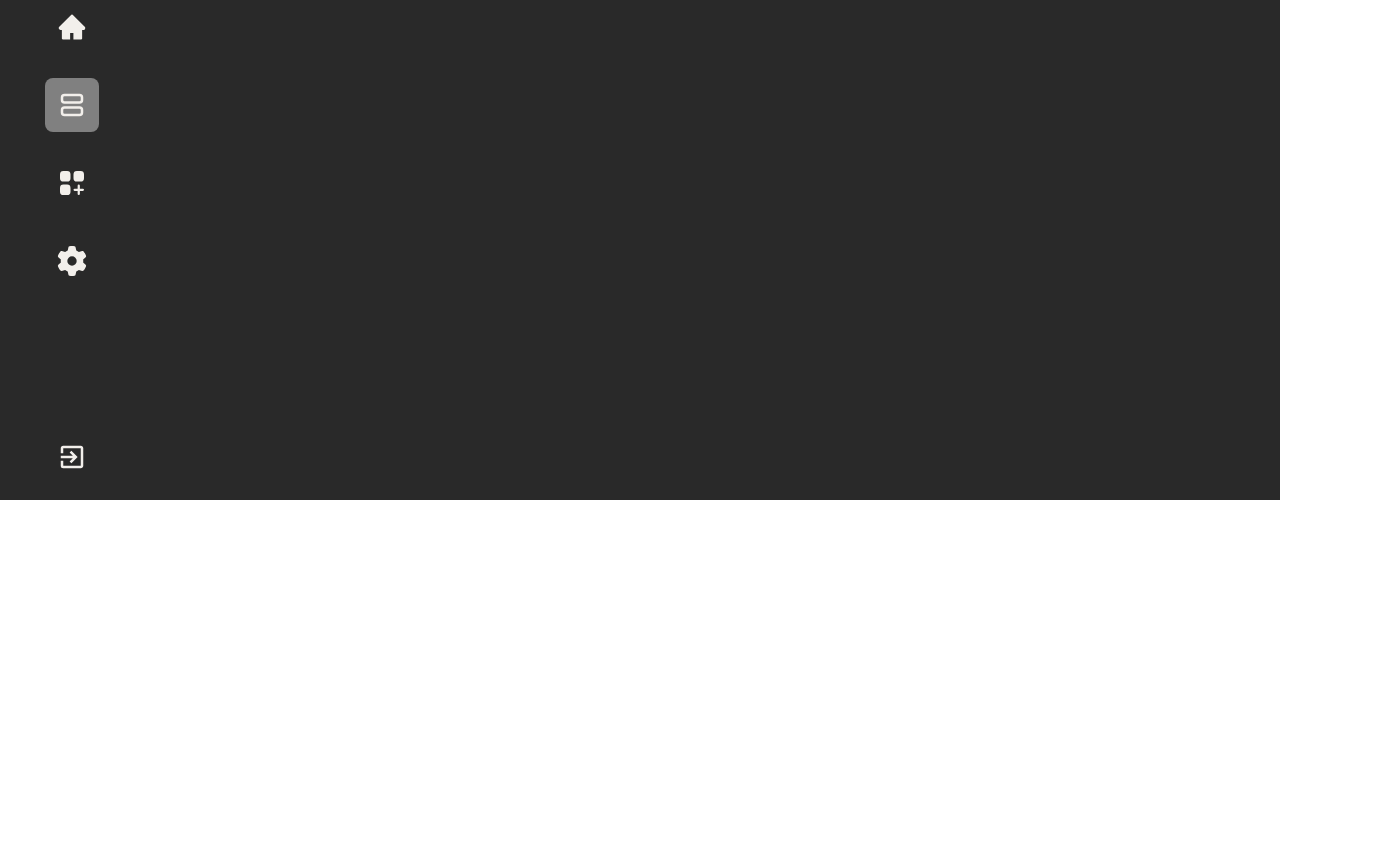
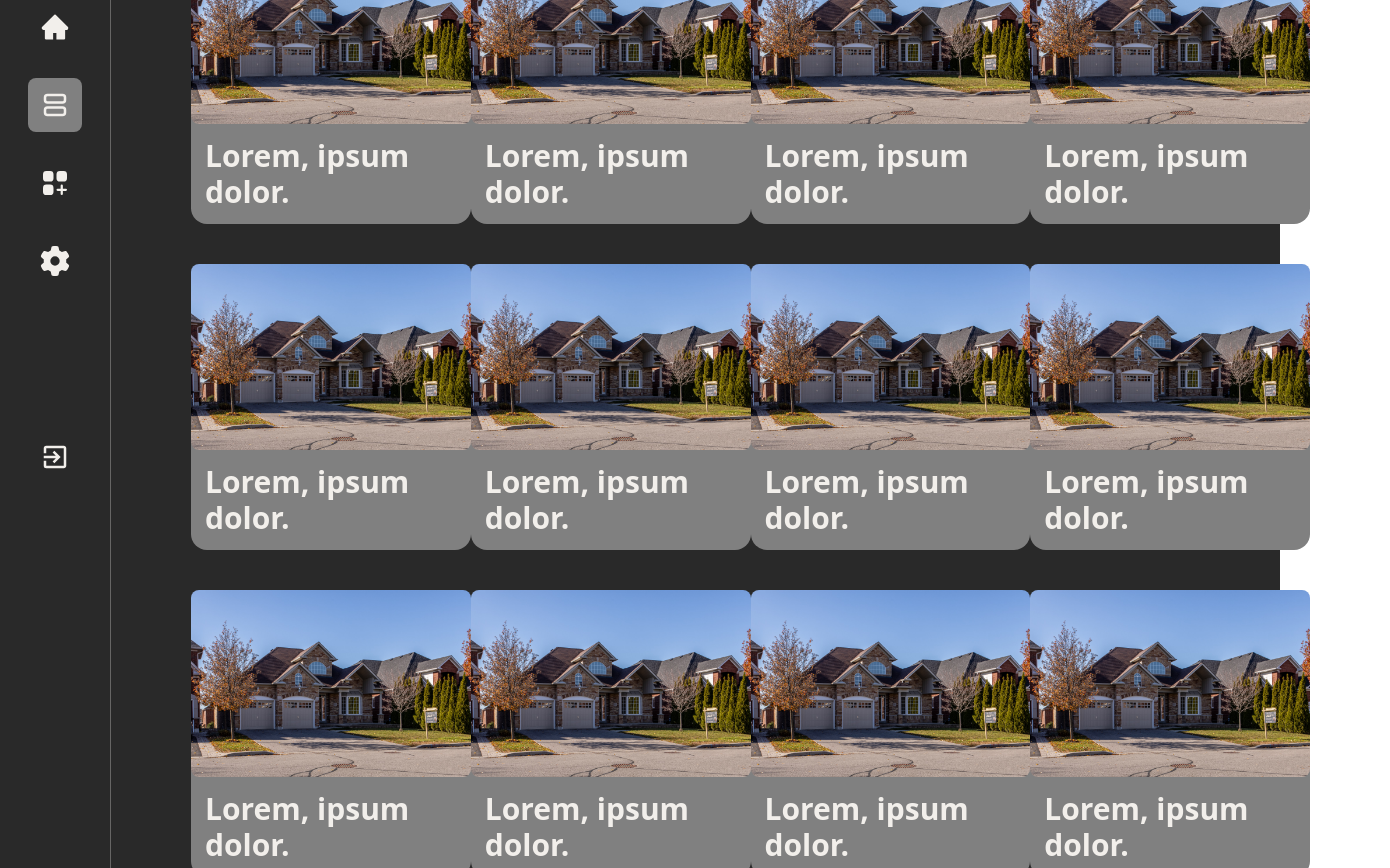
Before and after one commit to Kauan-afk/pi4, a React (Vite) app: page /ListGroup in a window 1280 px wide. Before the commit this address had no page. Shown: the part 300-1168 px from the top of the page, 1390 px wide, since content can reach past the window. Before the commit the page ends 800 px from the top, so only its background shows below. Built offline with nearby package versions, Linux system fonts and the light colour scheme.

Commit message:
Add files via upload

```diff
--- a/src/App.tsx
+++ b/src/App.tsx
@@ -2,14 +2,16 @@ import './index.css'
 import { PageProperties } from './pages/PageProperties'
 
 import { SideBar } from './Components/SideBar';
-import { BrowserRouter, Route, Routes } from 'react-router-dom';
+import { BrowserRouter, Route, Routes, useLocation } from 'react-router-dom';
 import { PageLogin } from './pages/PageLogin';
 import { PageHome } from './pages/PageHome';
+import { PageListGroup } from './pages/PageListGroup';
+import { useEffect, useState } from 'react';
+
+function App() {
+  const [url, setUrl] = useState(window.location.pathname)
 
 
-
-function App() {
-  const url = window.location.pathname
 
   return (
    <main className='min-h-screen bg-bgBlack flex'>
@@ -22,6 +24,7 @@ function App() {
         <Route path='/' element={<PageLogin/>}/>
         <Route path='/Home' element={<PageHome/>}/>
         <Route path='/ListProperties' element={<PageProperties/>}/>
+        <Route path='/ListGroup' element={<PageListGroup/>}/>
       </Routes>
     </BrowserRouter>
    </main>
--- /dev/null
+++ b/src/Components/Quadradinho.tsx
@@ -0,0 +1,13 @@
+import property from '../assets/dillon-kydd-pvdx8c6Y5BY-unsplash.jpg'
+
+
+export function Quadradinho (){
+    return (
+        <div className='w-90 bg-distaqueBlack rounded-2xl'>
+<img src={property} className='w-full rounded-md ' alt="" />
+<div className='p-3.5 pt-3.5'>
+<h2 className='font-semibold text-3xl text-contrastWhite'>Lorem, ipsum dolor.</h2>
+</div>
+</div>
+    )
+}
--- a/src/index.css
+++ b/src/index.css
@@ -7,7 +7,9 @@
 
 @theme {
   --color-bgBlack: #292929;
+  --color-bgAlmostBlack: #444444;
   --color-distaqueBlack: #808080;
+  --color-distaqueBlack30: #808080B3;
   --color-contrastWhite: #F2EFEB;
   --color-contrastWhite30: #F2EFEB4D;
 
--- a/src/pages/PageHome.tsx
+++ b/src/pages/PageHome.tsx
@@ -1,12 +1,23 @@
 import { Navbar } from '@/Components/Navbar';
 import { Property } from '@/Components/Property';
+import { Quadradinho } from '@/Components/Quadradinho';
 
 export function PageHome(){
     return(
 
         <div className="flex flex-col w-full">
          <Navbar/>
-<div className="flex ">
+
+<div className='flex-1 border flex flex-col gap-5 border-contrastWhite30 border-b-0 border-r-0 rounded-tl-xl p-20'>
+
+<h1 className="font-semibold text-4xl text-contrastWhite">Alguns grupos de imóveis</h1>
+    <div className='flex justify-between '>
+    <Quadradinho/>
+    <Quadradinho/>
+    <Quadradinho/>
+    <Quadradinho/>
+
+    </div>
         <h1 className="font-semibold text-4xl text-contrastWhite">Alguns Imóveis</h1>
          <div className="flex flex-col gap-5">
             <Property/>
--- /dev/null
+++ b/src/pages/PageListGroup.tsx
@@ -0,0 +1,40 @@
+import { Navbar } from "@/Components/Navbar";
+import { Quadradinho } from "@/Components/Quadradinho";
+
+export function PageListGroup(){
+    return(
+        <div className="flex flex-col w-full">
+            <Navbar/>
+
+        <div className='flex-1 border flex flex-col gap-5 border-contrastWhite30 border-b-0 border-r-0 rounded-tl-xl p-20 py-'>
+
+        <h1 className="font-semibold text-4xl text-contrastWhite">Grupos de imóveis</h1>
+            <div className='flex justify-between'>
+            <Quadradinho/>
+            <Quadradinho/>
+            <Quadradinho/>
+            <Quadradinho/>
+
+            </div>
+
+            <div className='flex justify-between pt-5'>
+            <Quadradinho/>
+            <Quadradinho/>
+            <Quadradinho/>
+            <Quadradinho/>
+
+            </div>
+
+            <div className='flex justify-between pt-5'>
+            <Quadradinho/>
+            <Quadradinho/>
+            <Quadradinho/>
+            <Quadradinho/>
+
+            </div>
+
+
+        </div>
+            </div>
+    )
+}
--- a/src/pages/PageLogin.tsx
+++ b/src/pages/PageLogin.tsx
@@ -1,28 +1,42 @@
-import houseImg from '../assets/ChatGPT Image 8 de abr. de 2025, 18_48_11.png'
+import houseImg from '../assets/ChatGPT Image 10 de abr. de 2025, 17_45_50.png'
+import { FcGoogle } from "react-icons/fc";
+import { Link } from 'react-router-dom';
 
 export function PageLogin(){
+
     return(
         <main className="h-screen w-screen bg-bgBlack flex">
-            <div className="h-full flex-1">
+            <div className="h-full ">
                 <img src={houseImg} className='h-full' alt="" />
             </div>
-            <div className=" h-full flex-initial">
-                <div>
-                    <h2>Sign in</h2>
-                    <div>
-                        <div>
-                            <h3>Email</h3>
-                            <input type="text" name="" id="" />
+            <div className=" h-full flex flex-col justify-between items-center flex-1">
+                <div className='flex flex-col justify-center items-center flex-1'>
+                    <div className='w-96 mb-5'>
+                        <h2 className='font-semibold text-3xl text-contrastWhite'>Entrar</h2>
+                    </div>
+
+                    <div className='max-h-96 pb-10 bg-distaqueBlack30 w-96 rounded-md p-5 flex-1'>
+                        <div className='text-contrastWhite flex flex-col gap-5'>
+                            <div>
+                                <h3>Email:</h3>
+                                <input type="text" className='bg-bgAlmostBlack w-full h-10 rounded-sm px-3' name="" id="" />
+                            </div>
+                            <div>
+                                <h3>Senha:</h3>
+                                <input type="text" className='bg-bgAlmostBlack w-full h-10 rounded-sm' name="" id="" />
+                            </div>
+                            <Link to={"/Home"} className='w-full'><button className='bg-contrastWhite w-full text-bgBlack h-10 rounded-sm mt-5'>Entrar</button></Link>
+                            <hr />
+                            <button className='border flex items-center h-10 rounded-sm px-3'><FcGoogle/> <p className='flex-1'>Entrar com o Google</p></button>
                         </div>
-                        <div>
-                            <h3>Email</h3>
-                            <input type="text" name="" id="" />
-                        </div>
-                        <button>Entrar</button>
-
                     </div>
                 </div>
+
+                <h1 className='w-full flex justify-end text-contrastWhite font-semibold text-2xl p-5'>
+                    SEMAISMENOS
+                </h1>
             </div>
+
         </main>
     )
 }
```
Also changed, not shown: src/assets/ChatGPT_Image_8_de_abr._de_2025__18_48_11-removebg-preview.png (added), 1 other file (tests, documents, lock files or other folders).
